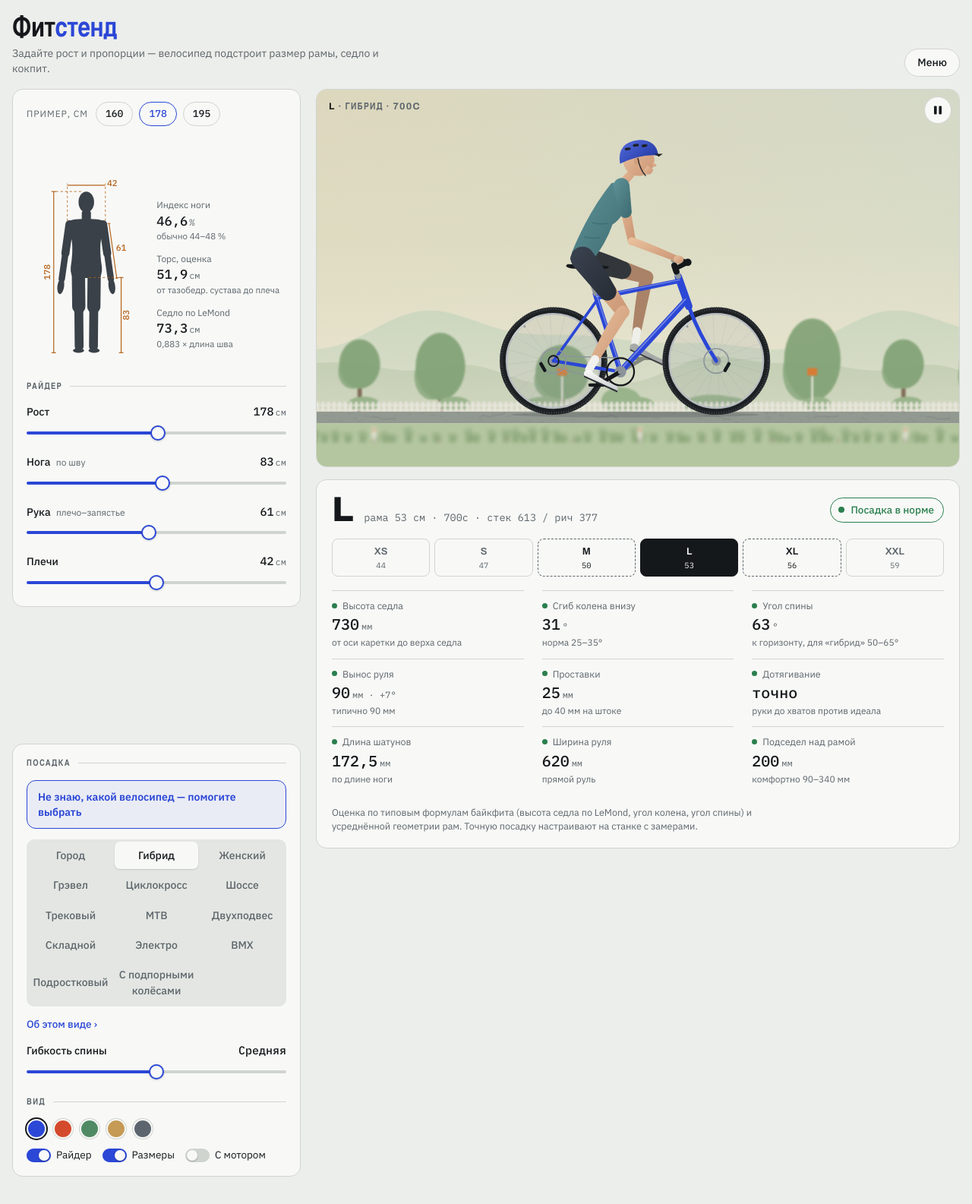
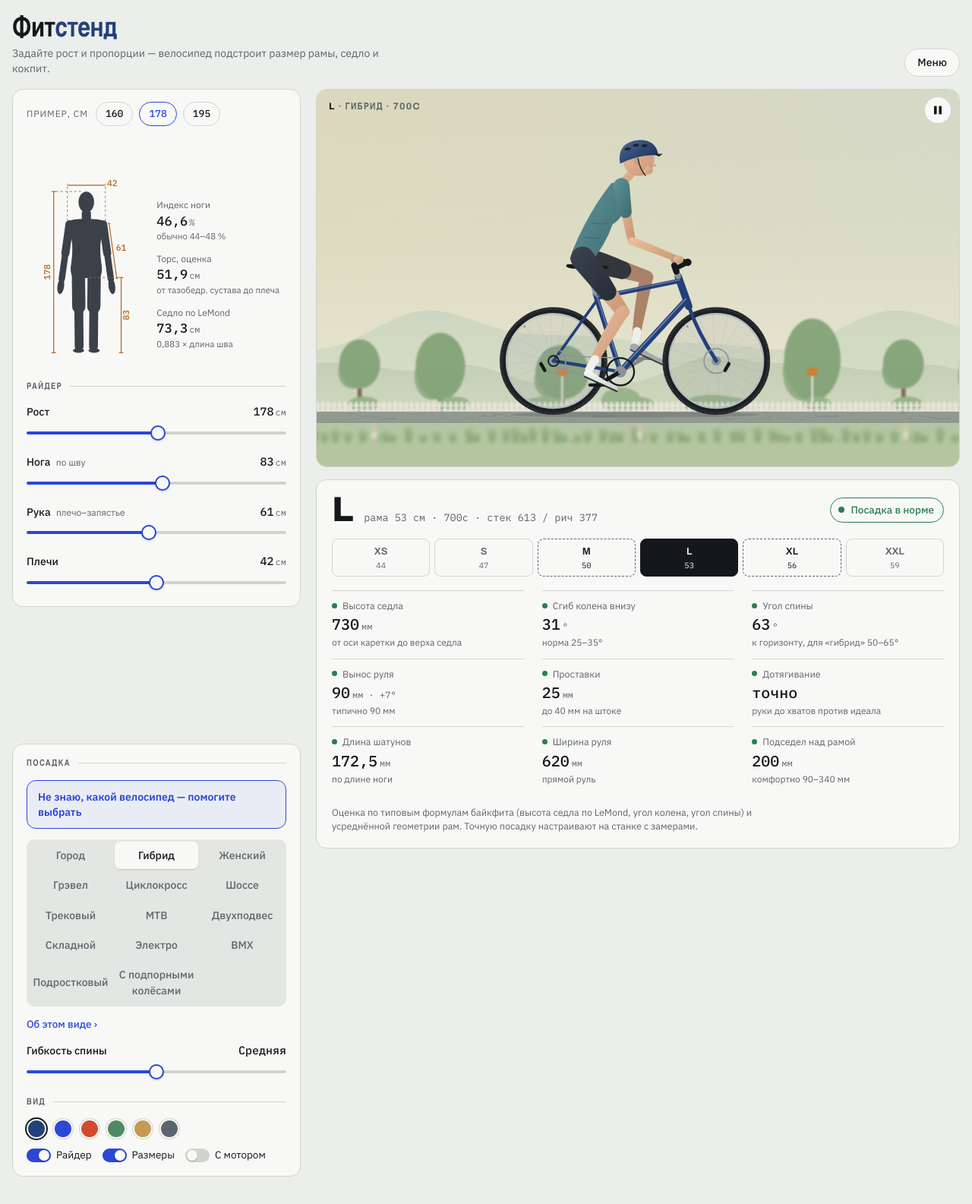
Before and after one commit to VladimirZhuk07/fitstand, a plain HTML site: page index.html in a window 1280 px wide. Shown: the whole page at 76% size. Drawn offline with Linux system fonts and the light colour scheme; animation ran at ten frames a second.

Commit message:
feat(main): every style has its own frame colour
Co-Authored-By: Claude Sonnet 5.5 <noreply@anthropic.com>

```diff
--- a/index.html
+++ b/index.html
@@ -585,12 +585,14 @@ const reduceMotion=window.matchMedia&&matchMedia('(prefers-reduced-motion: reduc
 
 const PRESETS=[{H:160,I:74,A:54,W:37},{H:178,I:83,A:61,W:42},{H:195,I:92,A:67,W:46}];
 const COLORS=[['#2B47D6','Кобальт'],['#D44A2C','Сигнальный'],['#4F8A64','Шалфей'],['#C59A55','Песок'],['#5C656E','Графит']];
+// every style has its own frame colour; the first swatch shows it, the basic colours stay as alternatives
+const STYLE_COLOR={city:['#2E3237','Чёрный'],hybrid:['#23407A','Тёмно-синий'],women:['#4FB8D6','Голубой'],gravel:['#2E3237','Чёрный'],cx:['#2B5FB8','Синий'],road:['#2E3237','Чёрный'],track:['#8CCB2E','Салатовый'],mtb:['#2E3237','Чёрный'],fullsus:['#2E3237','Чёрный'],folding:['#5A6E82','Сине-серый'],ebike:['#2E3237','Чёрный'],bmx:['#8A8A3A','Оливковый'],teen:['#E8C21C','Жёлтый'],kidTraining:['#2E3237','Чёрный']};
 const FLEX=['Низкая','Ниже средней','Средняя','Хорошая','Отличная'];
-const DEFAULTS={H:178,I:83,A:61,W:42,flex:3,style:'hybrid',color:COLORS[0][0],rider:true,dims:true,motor:false,quiz:null,health:null,healthOn:true,playing:!reduceMotion};
+const DEFAULTS={H:178,I:83,A:61,W:42,flex:3,style:'hybrid',color:STYLE_COLOR.hybrid[0],rider:true,dims:true,motor:false,quiz:null,health:null,healthOn:true,playing:!reduceMotion};
 const SAVE_KEY='fitstand:v1';
 let saved=null; try{saved=localStorage.getItem(SAVE_KEY);}catch(e){}
 const FIT_ONLY=Object.fromEntries(FIT_STYLES.map(s=>[s,STYLES[s]]));
-const state=loadSaved(saved,DEFAULTS,FIT_ONLY,COLORS.map(c=>c[0]));
+const state=loadSaved(saved,DEFAULTS,FIT_ONLY,[...COLORS.map(c=>c[0]),...Object.values(STYLE_COLOR).map(v=>v[0])]);
 // a kids' style takes only the child's height; its other measures come from riderOf
 const kidOf=s=>STYLES[s].kidFit||null;
 let saveT=0;
@@ -643,17 +645,32 @@ function syncStyle(){
   const eb=!!STYLES[state.style].motor;
   $('#tMotor').checked=eb||state.motor; $('#tMotor').disabled=eb;
   syncHealth();
+  syncSwatches();
 }
-document.querySelectorAll('#seg button').forEach(b=>b.addEventListener('click',()=>{state.style=b.dataset.style;syncStyle();changed();}));
+// the first swatch follows the style; the checked one is whichever matches the frame colour
+function syncSwatches(){
+  const [c,n]=STYLE_COLOR[state.style], first=$('#sw').firstElementChild;
+  first.style.setProperty('--c',c);first.setAttribute('aria-label',n);first.title=n;first.dataset.color=c;
+  let hit=false;
+  $('#sw').querySelectorAll('button').forEach(x=>{const on=!hit&&x.dataset.color===state.color;hit=hit||on;x.setAttribute('aria-checked',String(on));});
+}
+// a style switch sets the frame to the style's colour; reloading the page keeps the saved colour
+function setStyle(s){
+  if(s===state.style)return;
+  state.style=s;state.color=STYLE_COLOR[s][0];
+  document.documentElement.style.setProperty('--frame',state.color);
+}
+function pickStyle(s){setStyle(s);syncStyle();changed();}
+document.querySelectorAll('#seg button').forEach(b=>b.addEventListener('click',()=>pickStyle(b.dataset.style)));
 $('#seg').addEventListener('keydown',e=>{
   if(!['ArrowLeft','ArrowRight'].includes(e.key))return;
   const bs=[...document.querySelectorAll('#seg button')];let i=bs.findIndex(x=>x.dataset.style===state.style);
   i=(i+(e.key==='ArrowRight'?1:-1)+bs.length)%bs.length;bs[i].click();bs[i].focus();e.preventDefault();
 });
 const sw=$('#sw');
-COLORS.forEach(([c,n])=>{const b=document.createElement('button');b.setAttribute('role','radio');b.setAttribute('aria-label',n);b.title=n;b.style.setProperty('--c',c);
-  b.setAttribute('aria-checked',String(c===state.color));
-  b.addEventListener('click',()=>{state.color=c;document.documentElement.style.setProperty('--frame',c);sw.querySelectorAll('button').forEach(x=>x.setAttribute('aria-checked',String(x===b)));save();});
+[[STYLE_COLOR[state.style][0],STYLE_COLOR[state.style][1],true],...COLORS].forEach(([c,n,own])=>{const b=document.createElement('button');b.setAttribute('role','radio');b.setAttribute('aria-label',n);b.title=n;b.style.setProperty('--c',c);
+  b.dataset.color=c; if(own)b.setAttribute('data-style-color','');
+  b.addEventListener('click',()=>{state.color=b.dataset.color;document.documentElement.style.setProperty('--frame',state.color);syncSwatches();save();});
   sw.appendChild(b);});
 const bikeSvg=$('#bike');
 $('#tRider').addEventListener('change',e=>{state.rider=e.target.checked;bikeSvg.classList.toggle('no-rider',!state.rider);changed();});
@@ -867,7 +884,7 @@ window.fitstand={
   getState:()=>JSON.parse(JSON.stringify(state)),
   applyStyle(style,motor,health){
     if(!FIT_STYLES.includes(style))return;
-    state.style=style;state.motor=!!motor;
+    setStyle(style);state.motor=!!motor;
     if(health!==undefined){state.health=health?{upright:health.upright||0,barUp:health.barUp||0,crankMax:health.crankMax??null,stepThrough:!!health.stepThrough,gear:[...(health.gear||[])]}:null;state.healthOn=true;}
     syncStyle();dirty=true;changed();
   },
```
Also changed, not shown: tests/page.test.js (+36 -0 lines).
